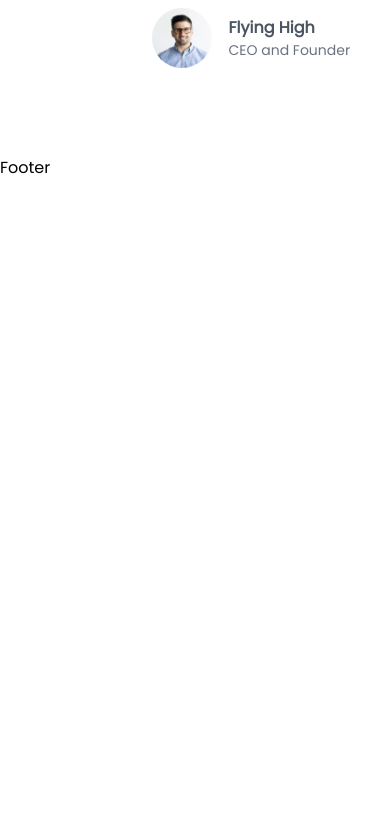
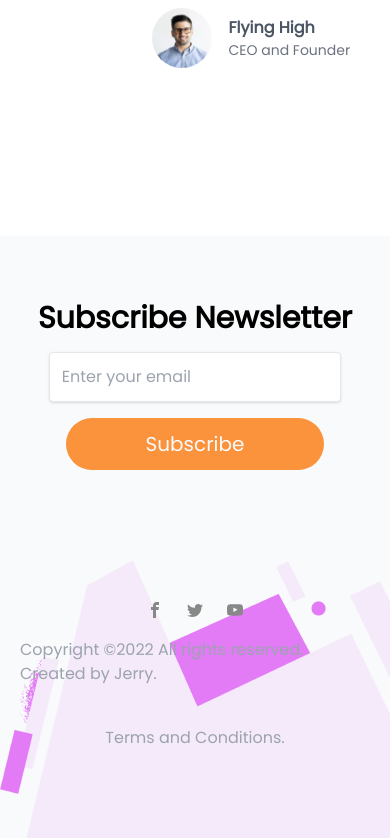
Before and after one commit to jerrywebie/blog-next, a Next.js app: page / in a window 390 px wide. Shown: the part 7976-8814 px from the top of the page. Before the commit the page ends 8156 px from the top, so only its background shows below. Built offline with nearby package versions, Linux system fonts and the light colour scheme.

Commit message:
added footer

```diff
--- a/components/Footer.js
+++ b/components/Footer.js
@@ -1,6 +1,34 @@
+import { ImFacebook, ImTwitter, ImYoutube } from "react-icons/im";
+import Link from 'next/link';
+
+import Newsletter from "./Newsletter";
 
 export default function Footer() {
+  const bg={
+    backgroundImage: "url('/images/footer.png')",
+    backgroundRepeat: 'no-repeat',
+    backgroundPosition: "bottom left"
+  }
   return (
-    <div>Footer</div>
+    <footer className="bg-gray-50" style={bg}>
+      <Newsletter/>
+      <div className="container mx-auto flex justify-center py-12">
+        <div className="py-5">
+          <div className="flex gap-6 justify-center">
+            <Link href={"/"}>
+              <a><ImFacebook color="#888888"/></a>
+            </Link>
+            <Link href={"/"}>
+              <a><ImTwitter color="#888888" /></a>
+            </Link>
+            <Link href={"/"}>
+              <a><ImYoutube color="#888888"/></a>
+            </Link>
+          </div>
+          <p className="p-5 text-gray-400">Copyright &copy;2022 All rights reserved. Created by Jerry.</p>
+          <p className="p-5 text-gray-400 text-center">Terms and Conditions.</p>
+        </div>
+      </div>
+    </footer>
   )
 }
--- /dev/null
+++ b/components/Newsletter.js
@@ -0,0 +1,16 @@
+
+export default function Newsletter() {
+  return (
+    <section className="bg-gray-50 mt-20">
+        <div className="contianer mx-auto md:px-20 py-16 text-center">
+            <h1 className="font-bold text-3xl">Subscribe Newsletter</h1>
+            <div className="py-4">
+                <input type="text" className="shadow border rounded w-9/12
+                py-3 px-3 text-gray-700 focus:outline-none focus:shadow-outline" placeholder="Enter your email" />
+
+            </div>
+            <button className="bg-orange-400 px-20 py-3 rounded-full text-gray-50 text-xl">Subscribe</button>
+        </div>
+    </section>
+  )
+}
```
